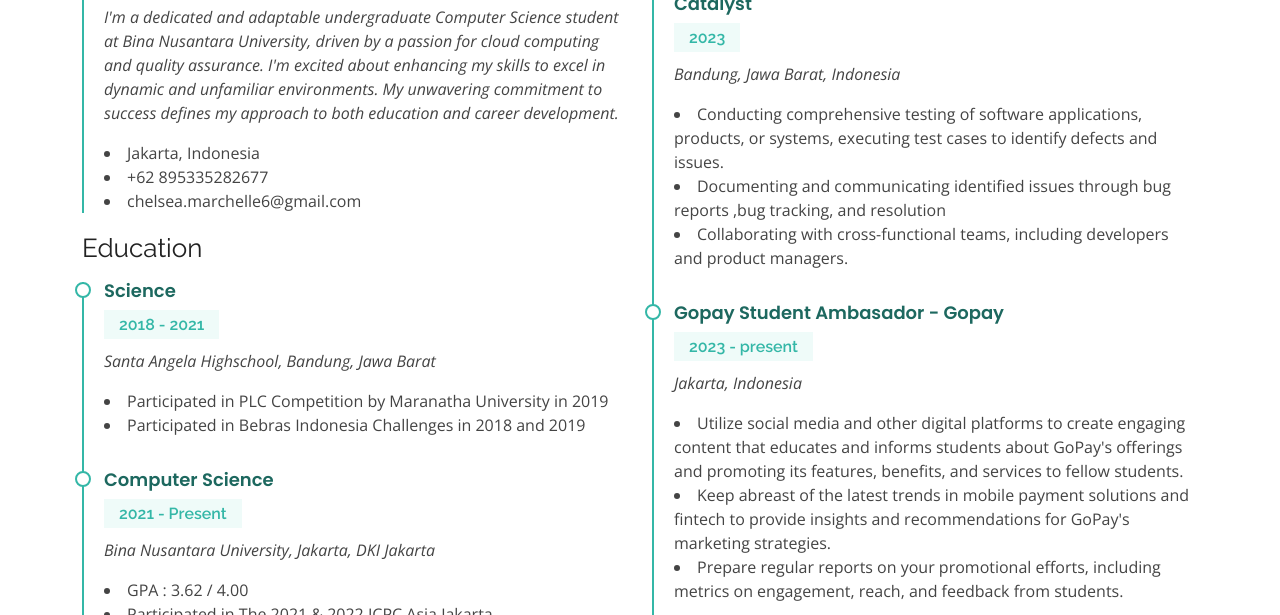
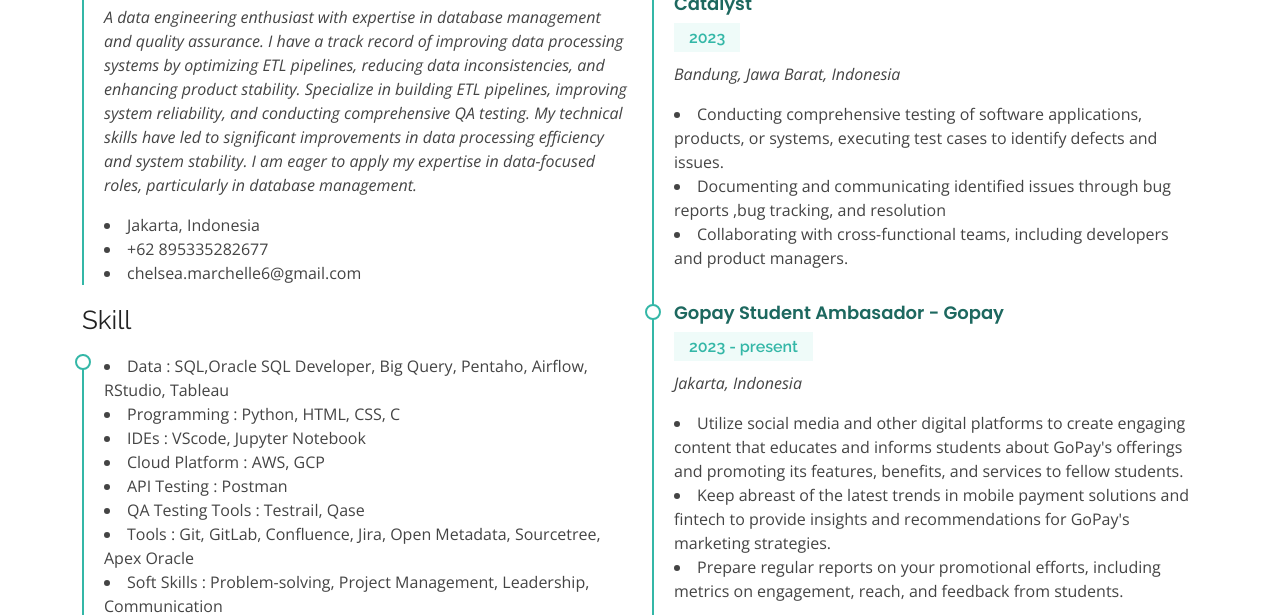
Before and after one commit to chelseams/chelseams.github.io, a plain HTML site: page resume.html in a window 1280 px wide. Shown: the part 335-950 px from the top of the page. Drawn offline with nearby package versions, Linux system fonts and the light colour scheme.

Commit message:
Update resume.html
Tambah Skill + Update desc

```diff
--- a/resume.html
+++ b/resume.html
@@ -74,12 +74,29 @@
             <h3 class="resume-title">Summary</h3>
             <div class="resume-item pb-0">
               <h4>Chelsea Marchelle</h4>
-              <p><em>I'm a dedicated and adaptable undergraduate Computer Science student at Bina Nusantara University, driven by a passion for cloud computing and quality assurance. I'm excited about enhancing my skills to excel in dynamic and unfamiliar environments. My unwavering commitment to success defines my approach to both education and career development.</em></p>
+              <p><em>A data engineering enthusiast with expertise in database management and quality assurance. I have a track record of improving data processing systems by optimizing ETL pipelines, reducing data inconsistencies, and enhancing product stability. Specialize in building ETL pipelines, improving system reliability, and conducting comprehensive QA testing. My technical skills have led to significant improvements in data processing efficiency and system stability. I am eager to apply my expertise in data-focused roles, particularly in database management.
+              </em></p>
               <p>
                 <li>Jakarta, Indonesia</li>
                 <li>+62 895335282677 </li>
                 <li>chelsea.marchelle6@gmail.com</li>
               </ul>
+              </p>
+            </div>
+
+            <h3 class="resume-title">Skill</h3>
+            <div class="resume-item pb-0">
+              <p>
+                <li>Data   : SQL,Oracle SQL Developer, Big Query, Pentaho, Airflow, RStudio, Tableau</li>
+                <li>Programming  : Python, HTML, CSS, C</li>
+                <li>IDEs   : VScode, Jupyter Notebook</li>
+                <li>Cloud Platform : AWS, GCP</li>
+                <li>API Testing  : Postman</li>
+                <li>QA Testing Tools  : Testrail, Qase</li>
+                <li>Tools   : Git, GitLab, Confluence, Jira, Open Metadata, Sourcetree, Apex Oracle</li>
+                <li>Soft Skills  : Problem-solving, Project Management, Leadership, Communication</li>
+                <li>Language : Indonesian(Native Speaker), English(Intermediate), Mandarin(Beginner HSK2) and Korean(Beginner) </li>
+                </ul>
               </p>
             </div>
 
```
